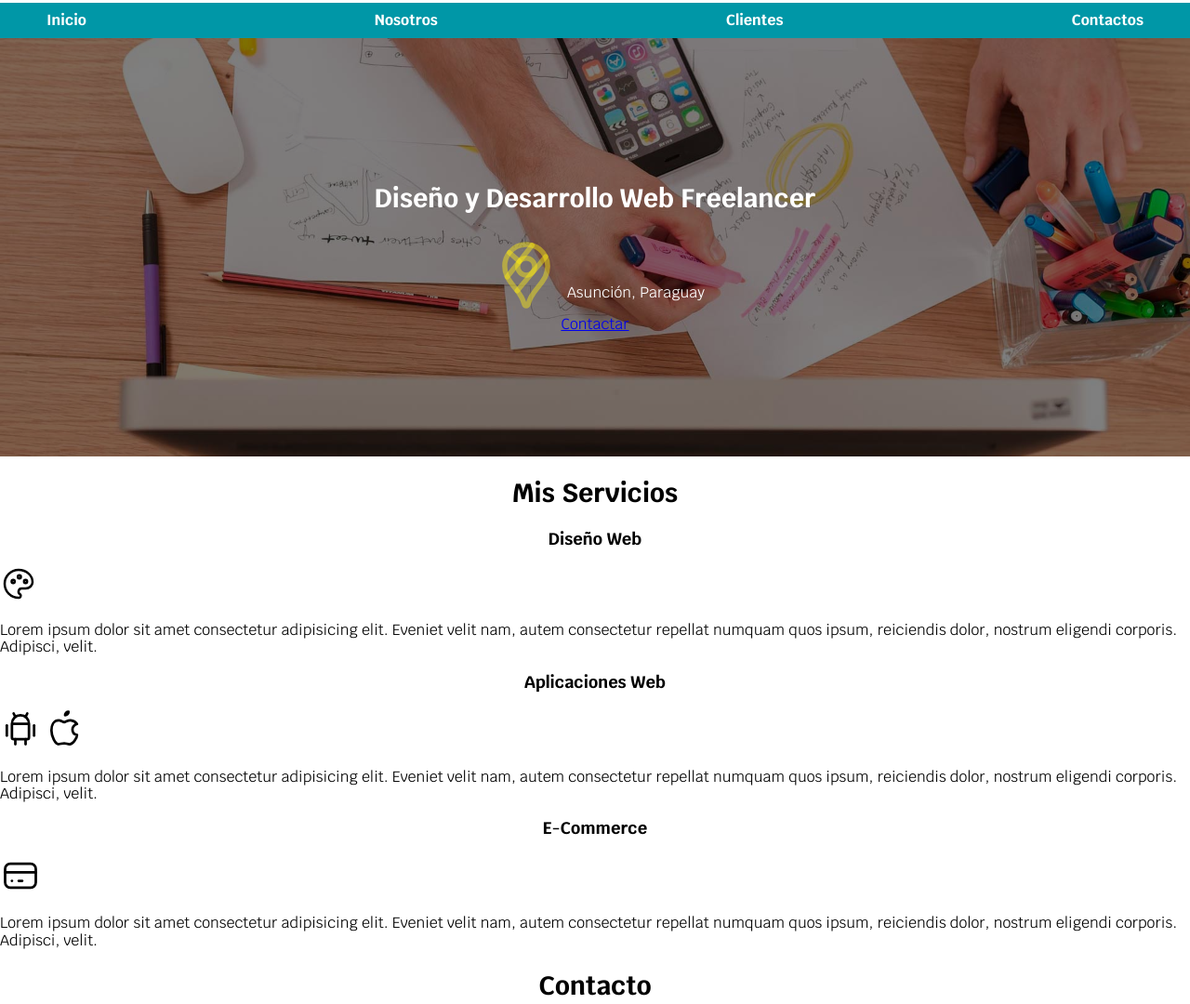
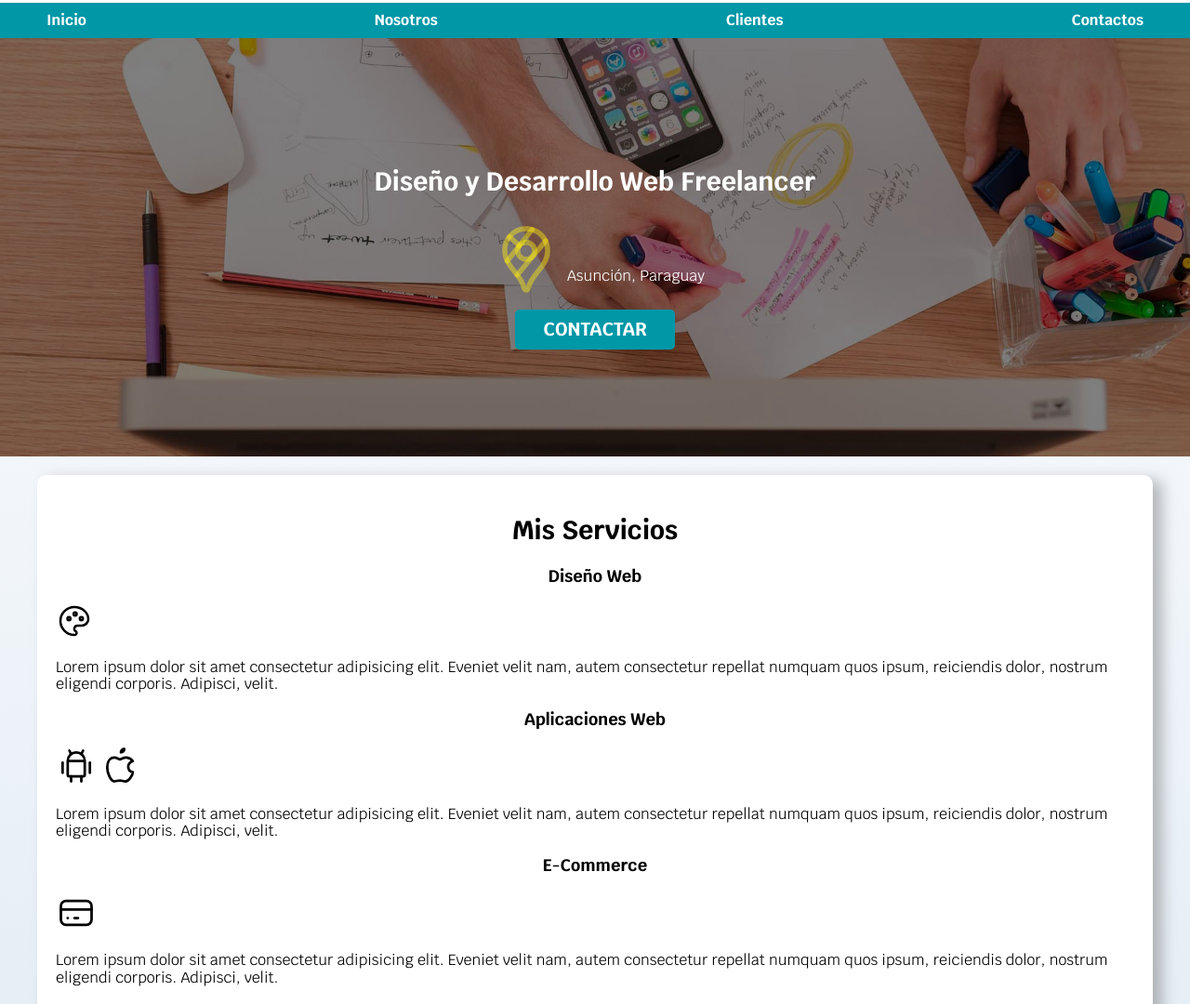
Before and after one commit to Daniel-10Melgarejo/Portfolios-web-, a plain HTML site: page freelancer_inicio/index.html in a window 1280 px wide. Shown: the part 92-1172 px from the top of the page at 93% size. Drawn offline with Linux system fonts and the light colour scheme.

Commit message:
tercer commit

```diff
--- a/freelancer_inicio/css/styles.css
+++ b/freelancer_inicio/css/styles.css
@@ -4,11 +4,13 @@
     --primario: #ffc107;
     --secundario: #0097A7;
     --gris: #757575;
+    --grisClaro: #DFE9F3;
 }
 
+/* Globales */
 html {
     font-size: 62.5% ;
-    box-sizing: border-box;
+    box-sizing: border-box; /*Hack para box model */
 }
 *, *::before, *:after {
     box-sizing: inherit;
@@ -16,7 +18,39 @@ html {
 body {
     font-size: 16px; /* 1rem = 10px */
     font-family: "Krub", sans-serif;
+    background-image: linear-gradient(to top, var(--grisClaro) 0%, var(--blanco) 100%); /*FONDO DE LA WEB DEGRADADO*/
 }
+
+.boton{
+    background-color: var(--secundario);
+    color: var(--blanco);
+    padding: 1rem 3rem;
+    margin-top: 1rem;
+    font-size: 2rem;
+    text-decoration: none;
+    text-transform: uppercase;
+    font-weight: bold;
+    border-radius: .5rem;
+    width: 90%;
+    text-align: center;
+}
+
+@media (min-width: 480px) {
+    .boton {
+        width: auto;
+    }
+}
+
+.sombra{
+    /*codigo generado por css matics solo la pusimos dentro de una clase llamada sombra*/
+    -webkit-box-shadow: 10px 5px 15px 0px rgba(112,112,112,0.48);
+    -moz-box-shadow: 10px 5px 15px 0px rgba(112,112,112,0.48);
+    box-shadow: 10px 5px 15px 0px rgba(112,112,112,0.48);
+    background-color: var(--blanco);
+    padding: 2rem;
+    border-radius: 1rem;
+}
+/* Tipografía */
 h1 {
     font-size: 3.8rem;
 }
@@ -30,7 +64,7 @@ h3 {
 h1, h2, h3 {
     text-align: center;
 }
-
+/* Titulos */
 .titulo span{
     font-size: 2rem;
 }
@@ -49,6 +83,7 @@ la clase de contenedor OJO en la clase navegacion-principal */
     margin: 0 auto;
 }
 
+/* Navegación Principal */
 .nav-bg {
     background-color: var(--secundario);
 }
@@ -78,14 +113,14 @@ la clase de contenedor OJO en la clase navegacion-principal */
     background-color: var(--primario);
     color: var(--negro);
 }
-
+/* hero */
 .hero{
     background-image: url(../img/hero.jpg);
     background-repeat: none !important;
     background-size: cover;
     height: 450px;
-
     position: relative;
+    margin-bottom: 2rem;
 }
 
 .contenido-hero{
@@ -106,7 +141,7 @@ la clase de contenedor OJO en la clase navegacion-principal */
     color: var(--blanco);
 }
 
-.ubicacion{
+.contenido-hero  .ubicacion{
     display: flex;
     align-items: flex-end;
 }
--- a/freelancer_inicio/index.html
+++ b/freelancer_inicio/index.html
@@ -40,11 +40,11 @@
                 </svg>
                 <p>Asunción, Paraguay</p>
             </div>
-            <a href="#">Contactar</a>
+            <a class="boton" href="#">Contactar</a>
         </div>
     </section>
 
-    <main>
+    <main class="contenedor sombra">
         <h2>Mis Servicios</h2>
         <section>
             <h3>Diseño Web</h3>
@@ -97,7 +97,7 @@
     </main>
 
 
-    <section>
+    <section class="contenedor">
         <h2>Contacto</h2>
         <form>
             <fieldset>
```
